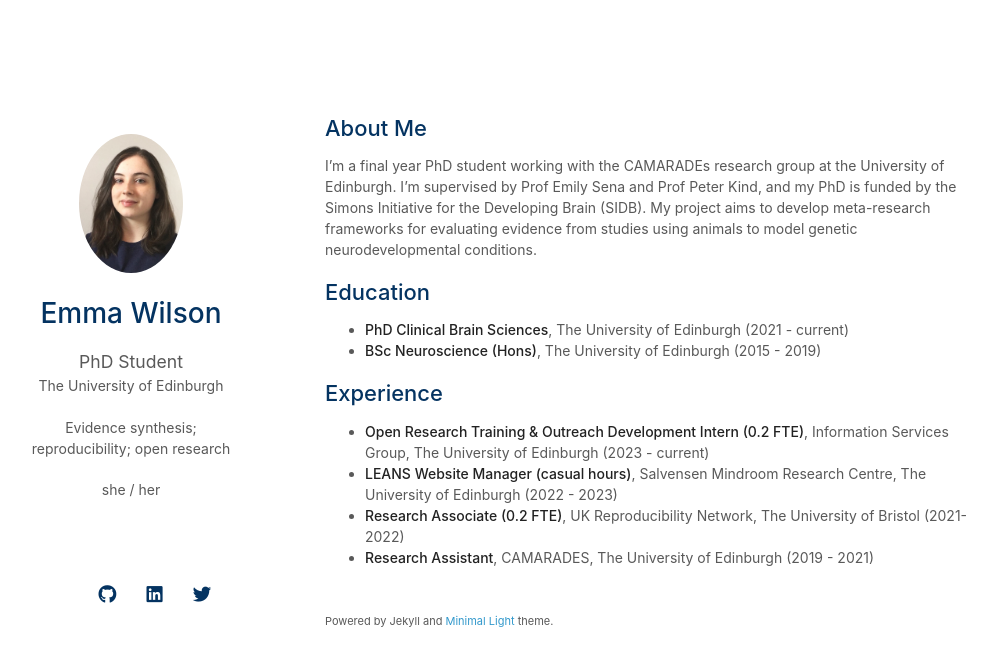
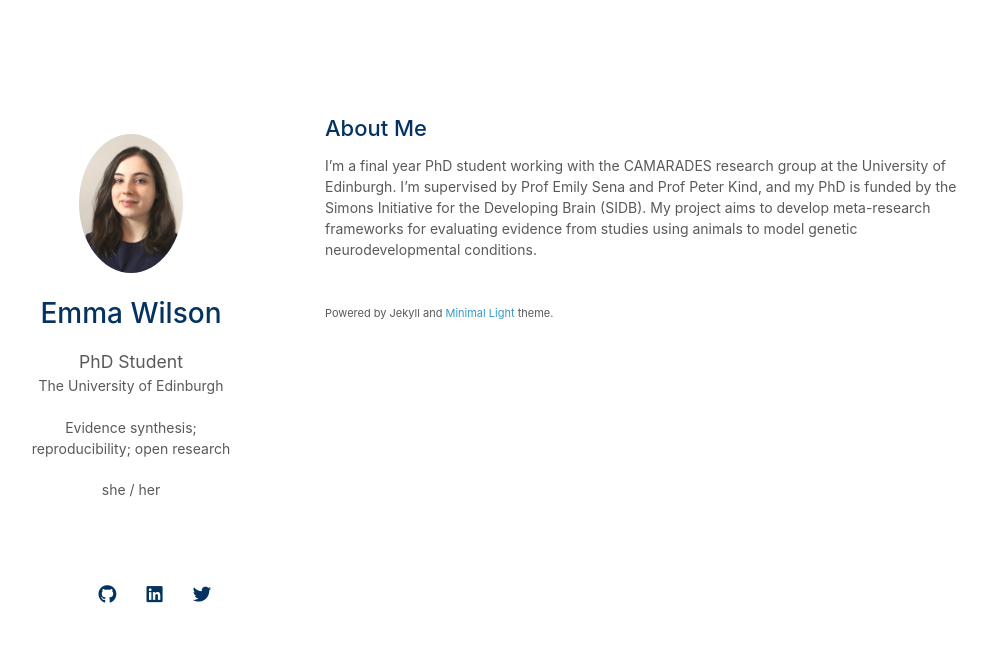
Before and after one commit to emma-wilson/emma-wilson.github.io, a Jekyll site: the page built from index.md, in a window 1280 px wide. Shown: the top 666 px of the page, without its empty margins (145-1142 px from the left). Built offline with Jekyll 4.4.1, drawn with Linux system fonts in a browser that asks for light colours; nearby versions of some CDN libraries; a style sheet for code colours, icons or effects is not loaded; our own code applies the rules of GitHub Pages for plain Markdown files.

Commit message:
Remove CV sections

```diff
--- a/index.md
+++ b/index.md
@@ -4,19 +4,7 @@ layout: homepage
 
 ## About Me
 
-I'm a final year PhD student working with the CAMARADEs research group at the University of Edinburgh. I'm supervised by Prof Emily Sena and Prof Peter Kind, and my PhD is funded by the Simons Initiative for the Developing Brain (SIDB). My project aims to develop meta-research frameworks for evaluating evidence from studies using animals to model genetic neurodevelopmental conditions.
-
-## Education
-
-- **PhD Clinical Brain Sciences**, The University of Edinburgh (2021 - current)
-- **BSc Neuroscience (Hons)**, The University of Edinburgh (2015 - 2019)
-
-## Experience
-
-- **Open Research Training & Outreach Development Intern (0.2 FTE)**, Information Services Group, The University of Edinburgh (2023 - current)
-- **LEANS Website Manager (casual hours)**, Salvensen Mindroom Research Centre, The University of Edinburgh (2022 - 2023)
-- **Research Associate (0.2 FTE)**, UK Reproducibility Network, The University of Bristol (2021-2022)
-- **Research Assistant**, CAMARADES, The University of Edinburgh (2019 - 2021)
+I'm a final year PhD student working with the CAMARADES research group at the University of Edinburgh. I'm supervised by Prof Emily Sena and Prof Peter Kind, and my PhD is funded by the Simons Initiative for the Developing Brain (SIDB). My project aims to develop meta-research frameworks for evaluating evidence from studies using animals to model genetic neurodevelopmental conditions.
 
 <!-- {% include_relative _includes/publications.md %} -->
 
```
